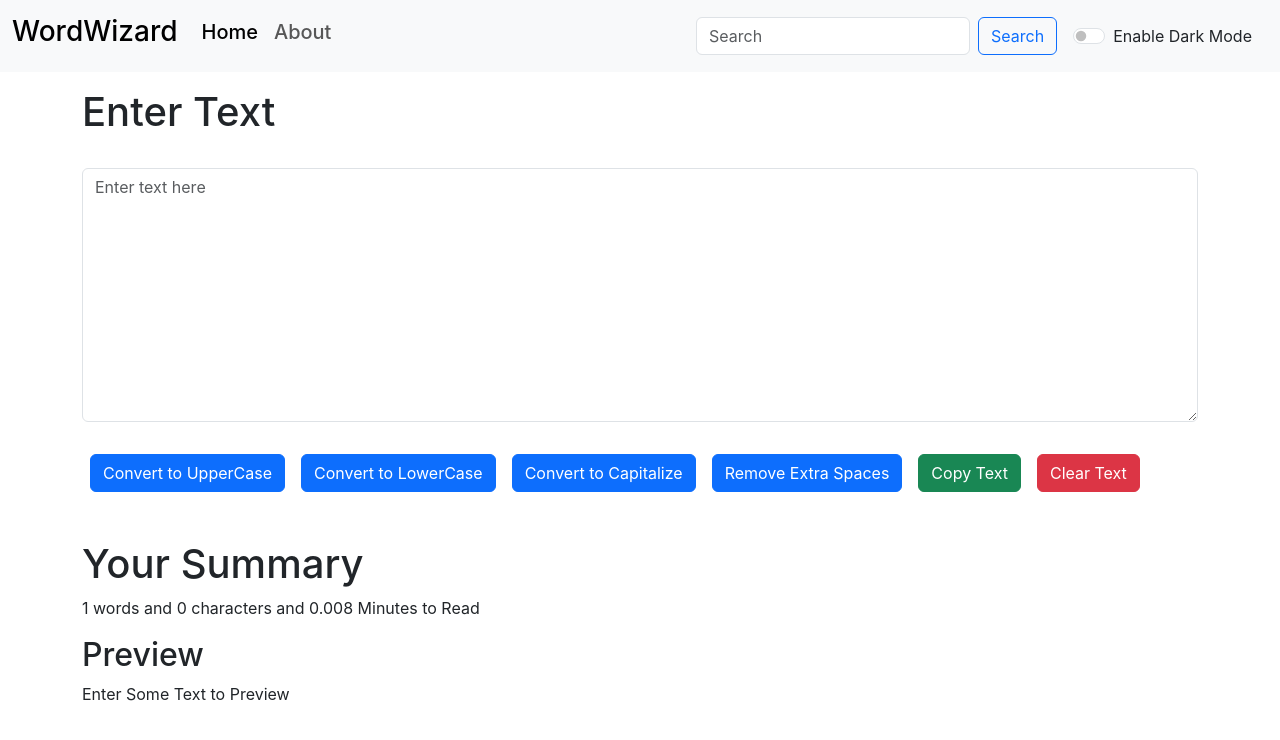
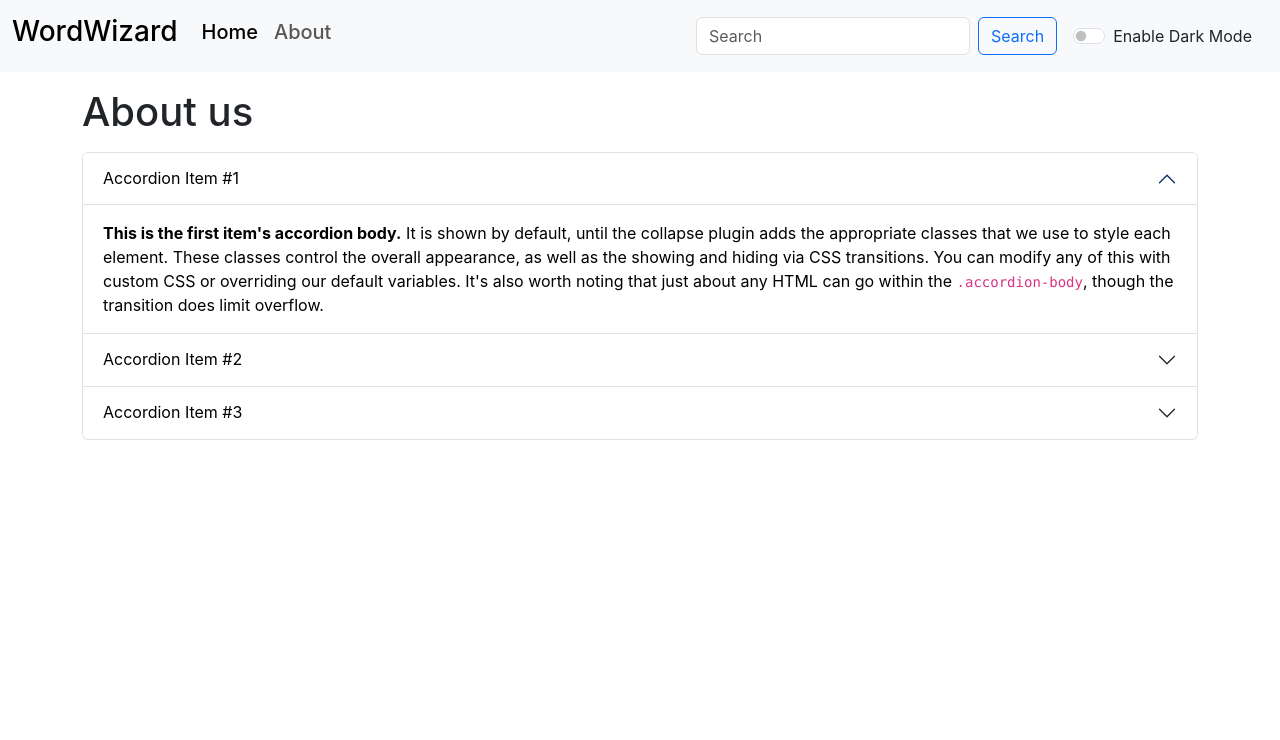
Before and after one commit to Abhigitat/WordWizard, a React (Create React App) app: page /about in a window 1280 px wide. Shown: the top 740 px of the page. Built offline with nearby package versions, Linux system fonts and the light colour scheme.

Commit message:
Making of Changes

```diff
--- a/src/App.js
+++ b/src/App.js
@@ -2,13 +2,13 @@ import { useState } from 'react';
 import './App.css';
 import Navbar from './components/Navbar';
 import TextForm from './components/TextForm';
-// import About from './components/About';
+import About from './components/About';
 import Alert from './components/Alert';
-// import {
-//   BrowserRouter as Router,
-//   Routes,
-//   Route
-// } from "react-router-dom";
+import {
+  BrowserRouter as Router,
+  Routes,
+  Route
+} from "react-router-dom";
 
 
 function App() {
@@ -40,17 +40,14 @@ function App() {
   }
   return (
    <>
-   {/* <Router> */}
+   <Router>
       <Navbar titles="WordWizard" mode={mode} toggleMode={toggleMode} showAlert={showAlert}/>
       <Alert alert={alert}/>
-      {/* <Routes> */}
-          {/* <Route path="/about" element={<About mode={mode} toggleMode={toggleMode}/>}/> */}
-
-          {/* <Route path="/" element={}/> */}
-
-            <TextForm headinxg="Enter the text to analyse" mode={mode} toggleMode={toggleMode} showAlert={showAlert}/>
-        {/* </Routes> */}
-      {/* </Router> */}
+      <Routes>
+          <Route path="/"  element={<TextForm heading="Enter the text to analyse" mode={mode} toggleMode={toggleMode} showAlert={showAlert}/>}/>
+          <Route path="/about" element={<About mode={mode} toggleMode={toggleMode}/>}/>
+        </Routes>
+      </Router>
    </>
   );
 }
--- a/src/components/About.js
+++ b/src/components/About.js
@@ -1,9 +1,9 @@
 import React from 'react'
 
 export default function About(props) {
-    let styling=props.mode==="light"?{backgroundColor:"white",color:"black"}:{backgroundColor:"black",color:"white"}
+    let styling=props.mode==="light"?{backgroundColor:"white",color:"black"}:{backgroundColor:"#2e2e2e",color:"white"}
   return (
-    <div className="container" >
+    <div className="container my-3" >
         <h1>About us</h1>
         <div className="accordion my-3" id="accordionExample">
             <div className="accordion-item">
--- a/src/components/Alert.js
+++ b/src/components/Alert.js
@@ -2,7 +2,7 @@ import React from 'react'
 
 export default function Alert(props) {
   return (
-    props.alert && <div class={`alert alert-${props.alert.type} d-flex align-items-center`} style={{position:'absolute'}} role="alert">
+    props.alert && <div className={`alert alert-${props.alert.type} d-flex align-items-center`} style={{position:'absolute'}} role="alert">
         <div>
             <strong>{props.alert.message}</strong>
         </div>
--- a/src/components/Navbar.js
+++ b/src/components/Navbar.js
@@ -1,24 +1,24 @@
 import React from 'react'
 import PropTypes from 'prop-types'
-// import { Link } from 'react-router-dom'
+import { Link } from 'react-router-dom'
 
 export default function Navbar(props) {
   return (
     <nav className={`navbar navbar-expand-lg navbar-${props.mode} bg-${props.mode}`}>
   <div className="container-fluid">
-    <a className="navbar-brand" href="#"><b><h3>{props.titles}</h3></b></a>
+    <Link className="navbar-brand" to="/"><b><h3>{props.titles}</h3></b></Link>
     <button className="navbar-toggler" type="button" data-bs-toggle="collapse" data-bs-target="#navbarSupportedContent" aria-controls="navbarSupportedContent" aria-expanded="false" aria-label="Toggle navigation">
       <span className="navbar-toggler-icon"></span>
     </button>
     <div className="collapse navbar-collapse" id="navbarSupportedContent">
       <ul className="navbar-nav me-auto mb-2 mb-lg-0">
         <li className="nav-item">
-          <a className="nav-link active" aria-current="page" href="#"><h5>Home</h5></a>
-          {/* <Link className="nav-link active" aria-current="page" to="/"><h5>Home</h5></Link> */}
+          {/* <a className="nav-link active" aria-current="page" href="#"><h5>Home</h5></a> */}
+          <Link className="nav-link active" aria-current="page" to="/"><h5>Home</h5></Link>
         </li>
         <li className="nav-item">
-          <a className="nav-link" href="#"><h5>{props.aboutUs}</h5></a>
-          {/* <Link className="nav-link" to="/about"><h5>{props.aboutUs}</h5></Link> */}
+          {/* <a className="nav-link" href="#"><h5>{props.aboutUs}</h5></a> */}
+          <Link className="nav-link" to="/about"><h5>{props.aboutUs}</h5></Link>
         </li>
       </ul>
       <form className="d-flex" role="search">
--- a/src/components/TextForm.js
+++ b/src/components/TextForm.js
@@ -38,25 +38,28 @@ export default function TextForm(props) {
         let newText=text.split(/[ ]+/);
         setText(newText.join(" "))
     }
+    const handleclr=()=>{
+        props.showAlert("Double Click to Clear the TextBox","danger")
+    }
 
     const [text,setText]=useState("");
   return (
     <>
     <div className="container my-3 " >
-        <h1>{props.heading}</h1><br/>
+        <h1 className='my-3 mb-3'>{props.heading}</h1>
         <textarea className="form-control" id="myBox" value={text} style={{color:props.mode==="light"?"black":"white",backgroundColor:props.mode==="light"?"white":"#37373b"}} placeholder='Enter text here' onChange={handleUpChange} rows="10" ></textarea>
-        <br/>
-        <button className="btn btn-primary m-2" onClick={handleUpClick}>Convert to UpperCase</button>
-        <button className="btn btn-primary m-2" onClick={handleLwClick}>Convert to LowerCase</button>
-        <button className="btn btn-primary m-2" onClick={handleCpClick}>Convert to Capitalize</button>
-        <button className="btn btn-primary m-2" onClick={handleRemoveTextSpace}>Remove Extra Spaces</button>
-        <button className="btn btn-success m-2" onClick={handelCopy}>Copy Text</button>
-        <button className="btn btn-danger m-2" onClick={cleartext}>Clear Text</button>
-        <br/><br/>
+        <div className="container text-center my-4" >
+        <button disabled={text.length===0} className="btn btn-primary m-2" onClick={handleUpClick}>Convert to UpperCase</button>
+        <button disabled={text.length===0} className="btn btn-primary m-2" onClick={handleLwClick}>Convert to LowerCase</button>
+        <button disabled={text.length===0} className="btn btn-primary m-2" onClick={handleCpClick}>Convert to Capitalize</button>
+        <button disabled={text.length===0} className="btn btn-primary m-2" onClick={handleRemoveTextSpace}>Remove Extra Spaces</button>
+        <button disabled={text.length===0} className="btn btn-success m-2" onClick={handelCopy}>Copy Text</button>
+        <button disabled={text.length===0} className="btn btn-danger m-2" onClick={handleclr} onDoubleClick={cleartext}>Clear Text</button>
+        </div>
     </div>
     <div className="container">
         <h1>Your Summary</h1>
-        <p>{text.trim().split(" ").length} words and {text.length} characters and  {(1/125)*text.trim().split(" ").length} Minutes to Read </p>
+        <p>{text.trim().split(" ").filter((ele)=>{return ele.length>0}).length} words  ||  {text.length} characters  ||  {Math.round((1/125)*text.trim().split(" ").filter((e)=>{return e.length>0}).length*100)/100} Minutes to Read </p>
         <h2>Preview</h2>
         <p>{text.length>0?text:"Enter Some Text to Preview"}</p>
     </div>
```
